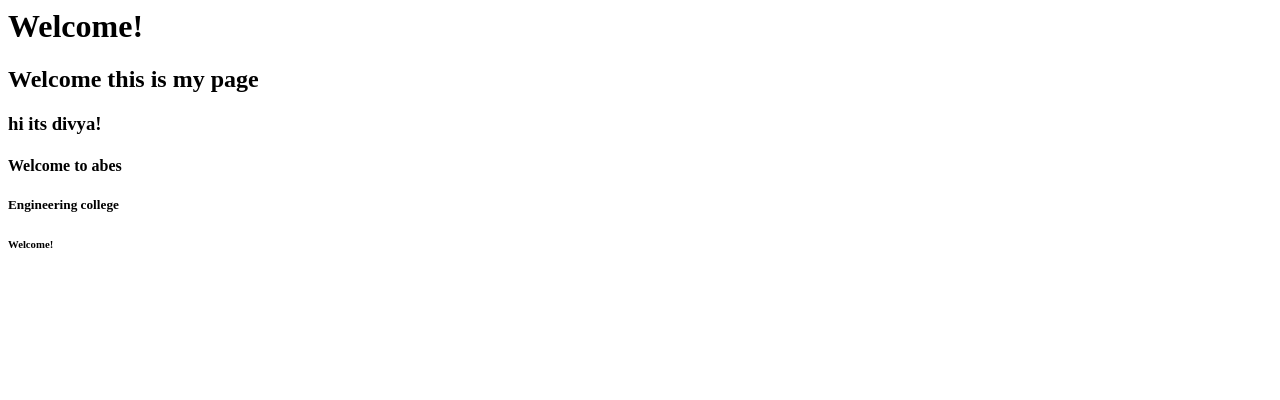
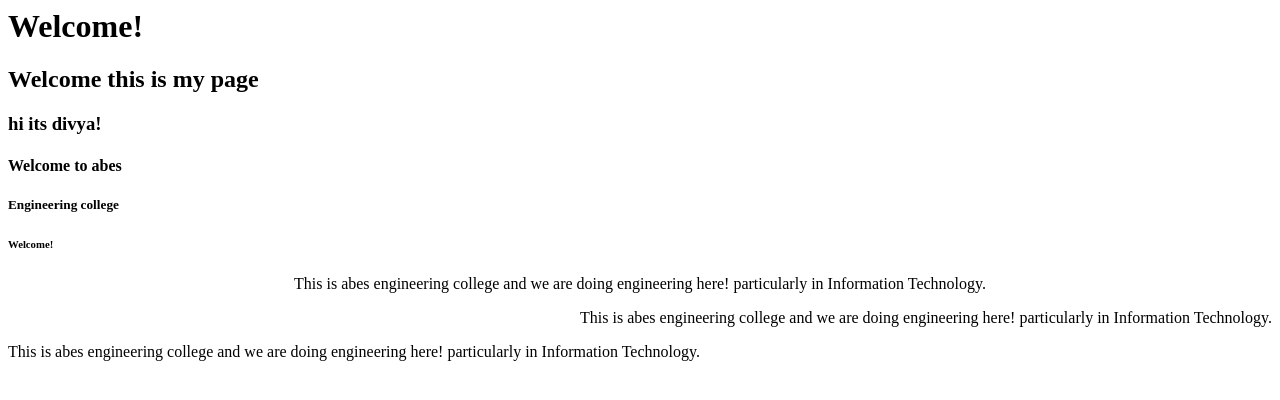
Before and after one commit to divya814/Games, a plain HTML site: page index.html in a window 1280 px wide. Drawn offline with Linux system fonts and the light colour scheme.

Commit message:
Update index.html

```diff
--- a/index.html
+++ b/index.html
@@ -9,6 +9,10 @@
     <h4>Welcome to abes </h4>
     <h5>Engineering college</h5>
     <h6>Welcome!</h6>
+   <p style="text-align: center;"> This is abes engineering college and we are doing engineering here! particularly in Information Technology.</p>
+    <p style="text-align: right;"> This is abes engineering college and we are doing engineering here! particularly in Information Technology.</p>
+    <p style="text-align: left;"> This is abes engineering college and we are doing engineering here! particularly in Information Technology.</p>
+
 
     </body>
   </html>
```
